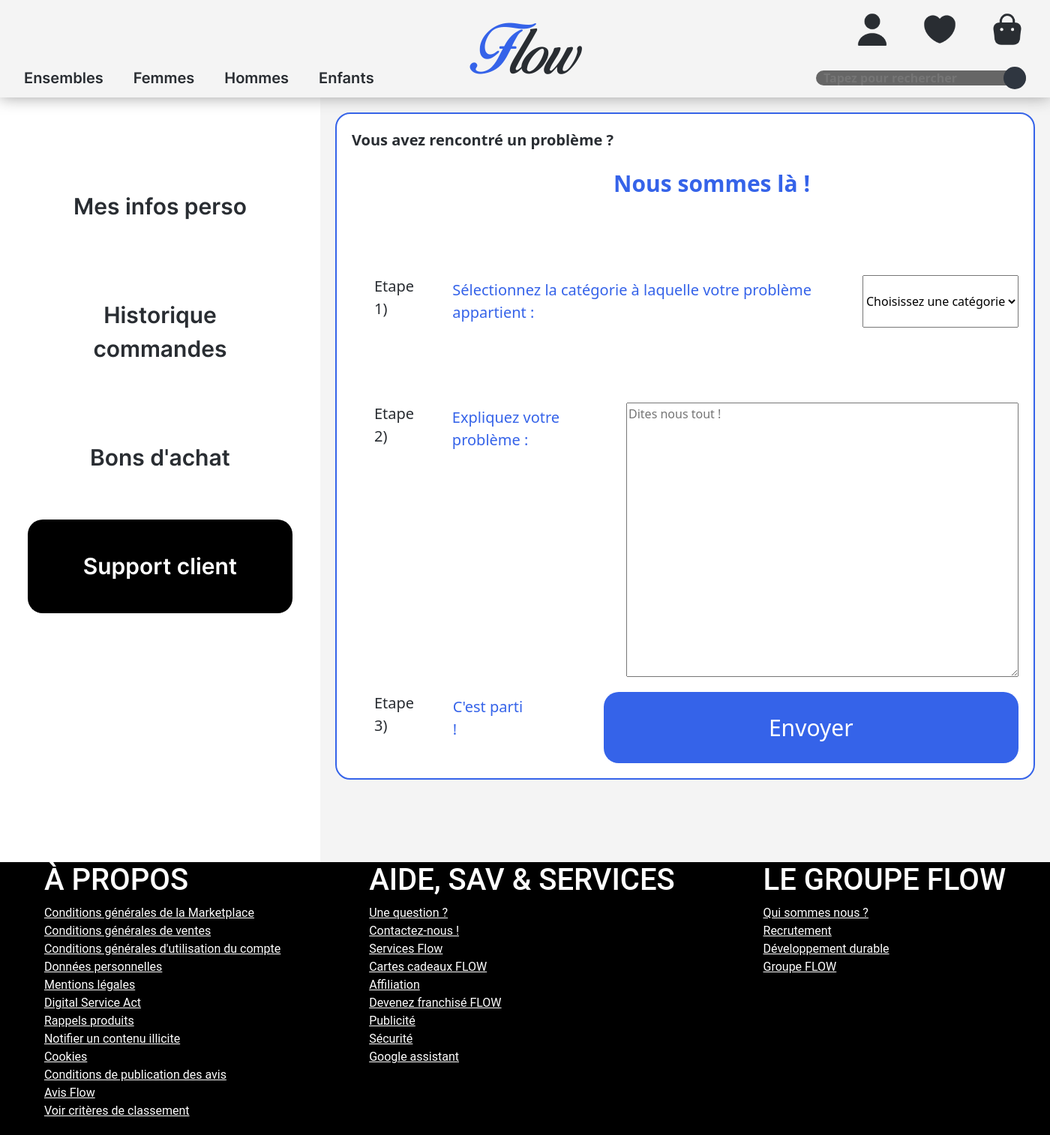
After one commit to Davosthecool/Shopping-website-simulation, a Symfony app: template app/templates/interface_client/support_client.html.twig in a window 1400 px wide. The commit adds this page. Shown: the whole page at 75% size. Run offline with Twig, Linux system fonts and the light colour scheme; the template is opened without the code that fills it, so the values that code supplies are empty; style sheets or scripts are compiled from the project's sources; some libraries are stand-ins or nearby versions.

Commit message:
Ajout bons-achat & support client + reparation init.sh & histo-transac & infos-perso

```diff
--- /dev/null
+++ b/app/public/styles/support_client.css
@@ -0,0 +1,71 @@
+.help{
+    background-color: white;
+    margin: 20px;
+    border-radius: 20px;
+    border: 2px solid #3563E9;
+}
+
+.help_box{
+    margin: 20px;
+}
+
+.help_title{
+    font-size: 20px;
+    font-weight: bold;
+}
+
+.help_title2{
+    font-size: 30px;
+    font-weight: bold;
+    color: #3563E9;
+    margin-top : 50px;
+}
+
+.etape_title1{
+    font-size: 20px;
+    margin-left: 30px;
+    margin-right: 30px;
+}
+
+.etape_title2{
+    font-size: 20px;
+    color: #3563E9;
+    margin: 5px;
+}
+
+.help_etape{
+    display: flex;
+    margin-top: 100px;
+}
+
+
+.title{
+    display: flex;
+}
+
+.submit{
+    width: 20em;
+    margin-left: 100px;
+    padding-top: 25px;
+    padding-bottom: 25px;
+    font-size: 30px;
+    background-color: #3563E9;
+    color: white;
+    border: none;
+    border-radius: 20px;
+}
+
+.submit:hover{
+    background-color: #0063E9;;
+    color: white;
+}
+
+.submit:active{
+    background-color: #3563E9;
+    color: white;
+}
+
+.help_etape_f{
+    margin-top: 20px;
+    display: flex;
+}
--- /dev/null
+++ b/app/templates/interface_client/support_client.html.twig
@@ -0,0 +1,53 @@
+{% extends 'base.html.twig' %}
+
+
+{% block stylesheets %}
+<link rel="stylesheet" href={{asset('/styles/support_client.css')}} type="text/css"><link rel="stylesheet" href="/styles/interface_utilisateur.css" type="text/css">
+{% endblock %}
+
+{% block content %}
+<div class="contenu">
+    <div class="leftside">
+        <div class="lefts">
+            <a href="/profil/infos"> <div class="not_select"> Mes infos perso </div> </a>
+            <a href="/profil/historique-commandes"> <div class="not_select"> Historique commandes </div> </a>
+            <a href="/profil/bons-d-achat"> <div class="not_select"> Bons d'achat </div> </a>
+            <a href="/profil/support-client"> <div class="select"> Support client </div> </a>
+        </div>
+    </div>
+    <div class="rightside">
+        <div class="help">
+            <div class="help_box">
+                <div class="title">
+                    <div class="help_title">Vous avez rencontré un problème ?</div>
+                    <div class="help_title2">Nous sommes là !</div>
+                </div>
+                <div class="help_etape">
+                    <div class="etape_title1">Etape 1)</div>
+                    <div class="etape_title2">Sélectionnez la catégorie à laquelle votre problème appartient :</div>
+                    <select class="selectionpb">
+                        <option value=""> Choisissez une catégorie </option>
+                        <option value="1"> Produit defectueux </option>
+                        <option value="2"> Commande non arrivée</option>
+                        <option value="3"> Produit manquant </option>
+                        <option value="4"> Problème lié au compte </option>
+                        <option value="5"> Autre </option>
+                    </select>
+                </div>
+                <div class="help_etape">
+                    <div class="etape_title1">Etape 2)</div>
+                    <div class="etape_title2">Expliquez votre problème :</div>
+                    <textarea rows="15" cols="60" placeholder="Dites nous tout !"></textarea>
+                </div>
+                <div class="help_etape_f">
+                      <div class="etape_title1">Etape 3)</div>
+                      <div class="etape_title2">C'est parti !</div>
+                      <button class="submit">Envoyer</button>
+                </div>
+            </div>
+        </div>
+    </div>
+</div>
+
+<script src="{{ asset("infos_perso.js") }}" ></script>
+{% endblock %}
```
Also changed, not shown: app/migrations/Version20240113195908.php (added, +57 -0 lines), app/public/styles/bons_achat.css (added, +48 -0 lines), app/src/Controller/ProfilController.php (+16 -0 lines), app/templates/interface_client/bons_achat.html.twig (added, +26 -0 lines), app/templates/interface_client/historique_transactions.html.twig (+3 -5 lines), app/templates/interface_client/infos_perso.html.twig (+4 -4 lines), 1 other file.
